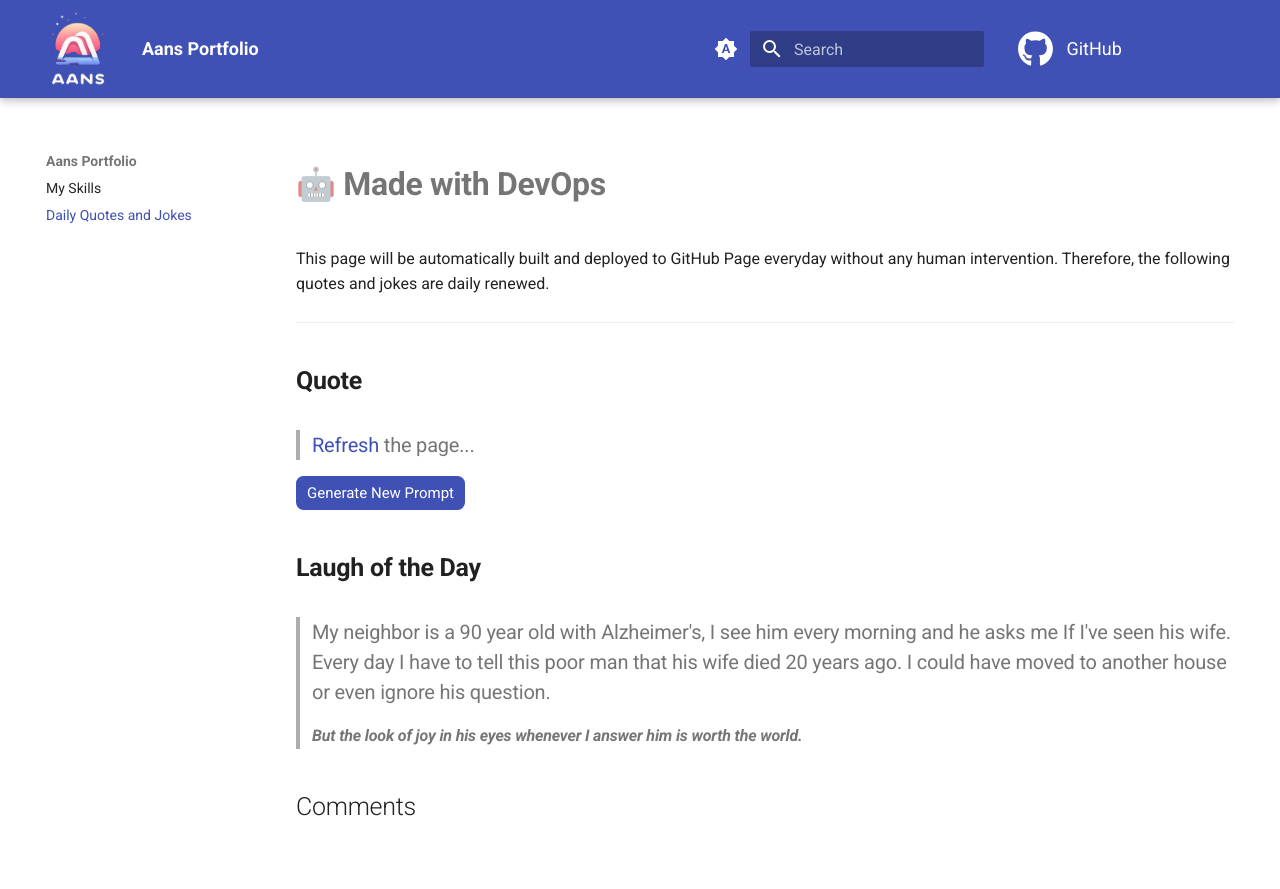
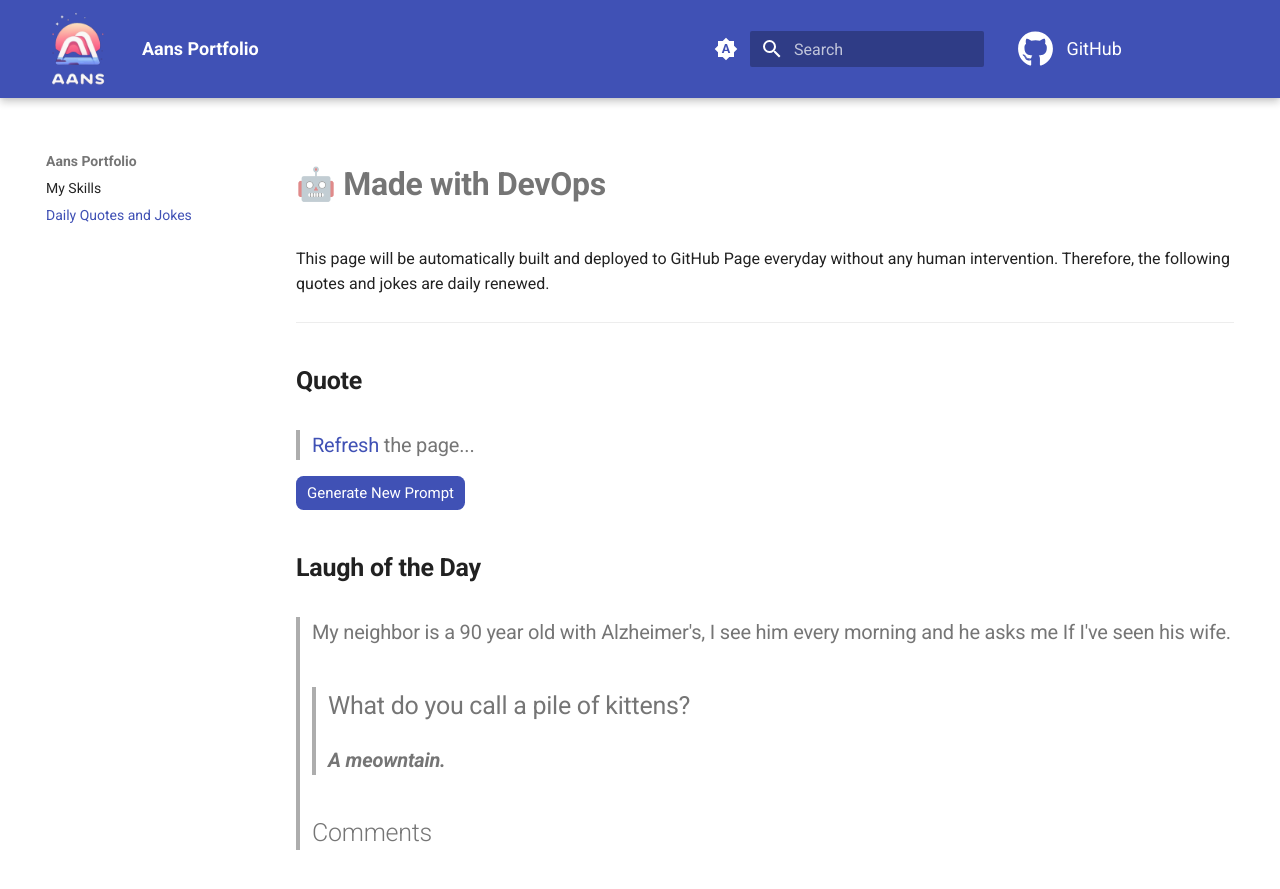
Before and after one commit to LaansDole/LaansDole, an MkDocs documentation site: the page built from docs/daily-jokes.md, in a window 1280 px wide. Shown: the top 889 px of the page. Built offline with MkDocs 1.6.1 and Material for MkDocs 9.7.7, drawn with Linux system fonts in a browser that asks for light colours; comment, search, counter and statistics services are not loaded.

Commit message:
Generated Daily Joke

```diff
--- a/docs/daily-jokes.md
+++ b/docs/daily-jokes.md
@@ -28,5 +28,5 @@ comments: true
 
 
 <blockquote><h3>My neighbor is a 90 year old with Alzheimer's, I see him every morning and he asks me If I've seen his wife.
-Every day I have to tell this poor man that his wife died 20 years ago.
-I could have moved to another house or even ignore his question.</h3><h4><i>But the look of joy in his eyes whenever I answer him is worth the world.</i></h4></blockquote>
+
+<blockquote><h3>What do you call a pile of kittens?</h3><h4><i>A meowntain.</i></h4></blockquote>
```
Also changed, not shown: README.md (+1 -1 lines).
